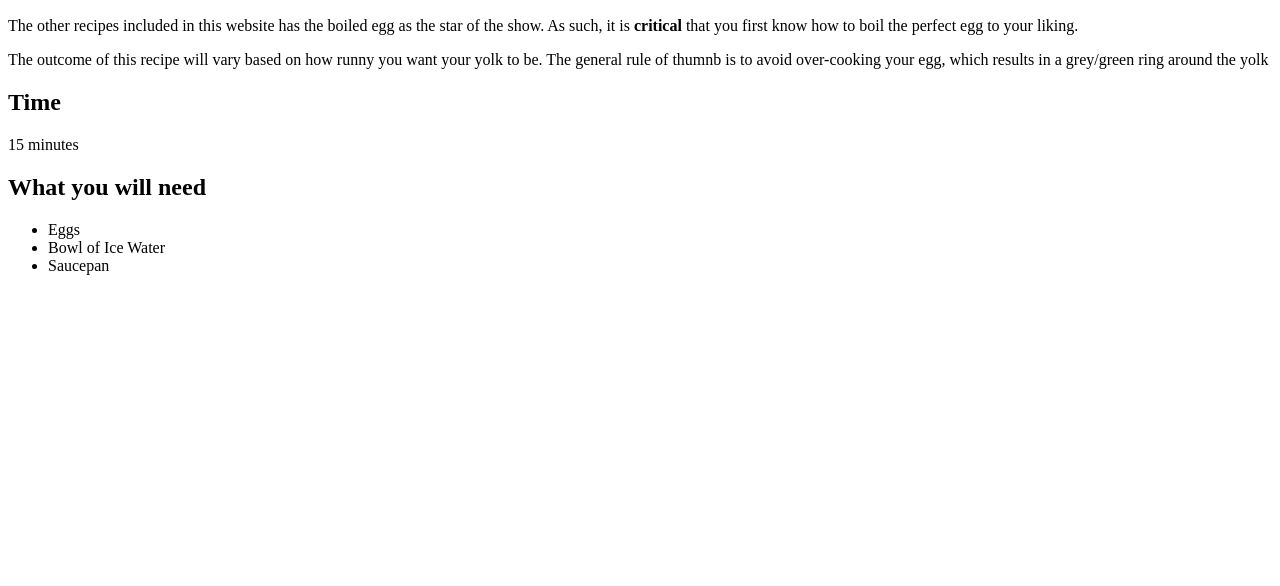
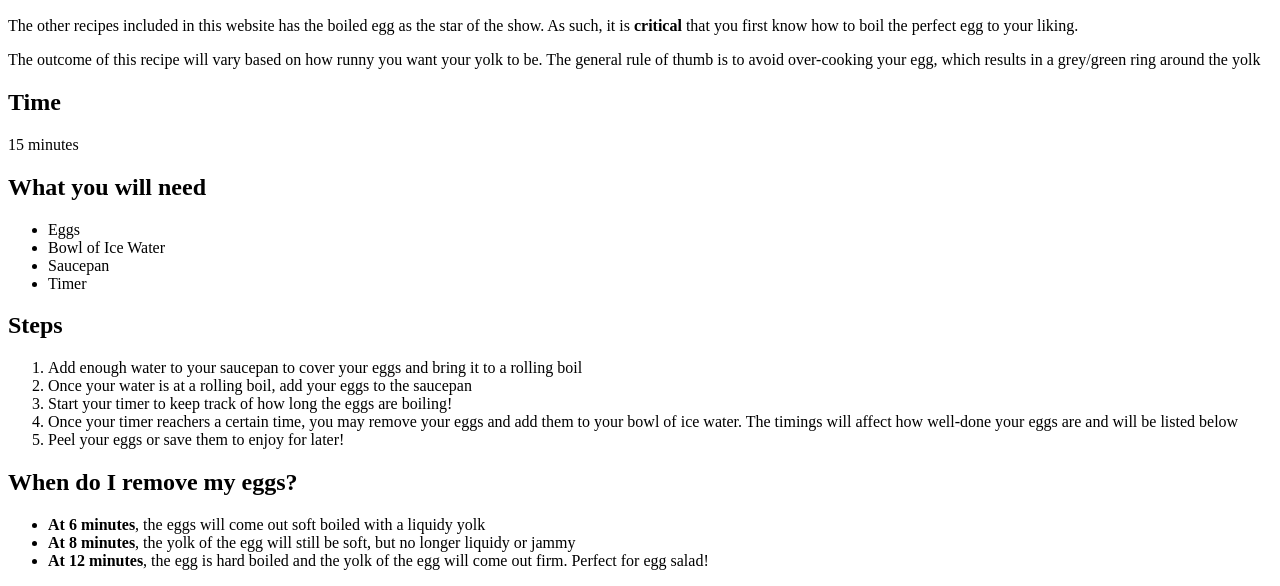
Before and after one commit to travisluuly/odin-recipes, a plain HTML site: page recipes/boil-egg.html in a window 1280 px wide. Shown: the part 383-969 px from the top of the page. Before the commit the page ends 800 px from the top, so only its background shows below. Drawn offline with Linux system fonts and the light colour scheme.

Commit message:
Add steps and removal timings to boil-egg.html

```diff
--- a/recipes/boil-egg.html
+++ b/recipes/boil-egg.html
@@ -11,7 +11,7 @@
 
         <p>The other recipes included in this website has the boiled egg as the star of the show. As such, it is <strong>critical</strong> that you first know how to boil the perfect egg to your liking.</p>
 
-        <p>The outcome of this recipe will vary based on how runny you want your yolk to be. The general rule of thumnb is to avoid over-cooking your egg, which results in a grey/green ring around the yolk</p>
+        <p>The outcome of this recipe will vary based on how runny you want your yolk to be. The general rule of thumb is to avoid over-cooking your egg, which results in a grey/green ring around the yolk</p>
 
         <h2>Time</h2>
         <p>15 minutes</p>
@@ -21,9 +21,25 @@
             <li>Eggs</li>
             <li>Bowl of Ice Water</li>
             <li>Saucepan</li>
+            <li>Timer</li>
         </ul>
 
+        <h2>Steps</h2>
+        <ol>
+            <li>Add enough water to your saucepan to cover your eggs and bring it to a rolling boil</li>
+            <li>Once your water is at a rolling boil, add your eggs to the saucepan</li>
+            <li>Start your timer to keep track of how long the eggs are boiling!</li>
+            <li>Once your timer reachers a certain time, you may remove your eggs and add them to your bowl of ice water. The timings will affect how well-done your eggs are and will be listed below</li>
+            <li>Peel your eggs or save them to enjoy for later!</li>
 
+        </ol>
+
+        <h2>When do I remove my eggs?</h2>
+        <ul>
+            <li><strong>At 6 minutes</strong>, the eggs will come out soft boiled with a liquidy yolk</li>
+            <li><strong>At 8 minutes</strong>, the yolk of the egg will still be soft, but no longer liquidy or jammy</li>
+            <li><strong>At 12 minutes</strong>, the egg is hard boiled and the yolk of the egg will come out firm. Perfect for egg salad!</li>
+        </ul>
 
     </body>
 </html>
```
